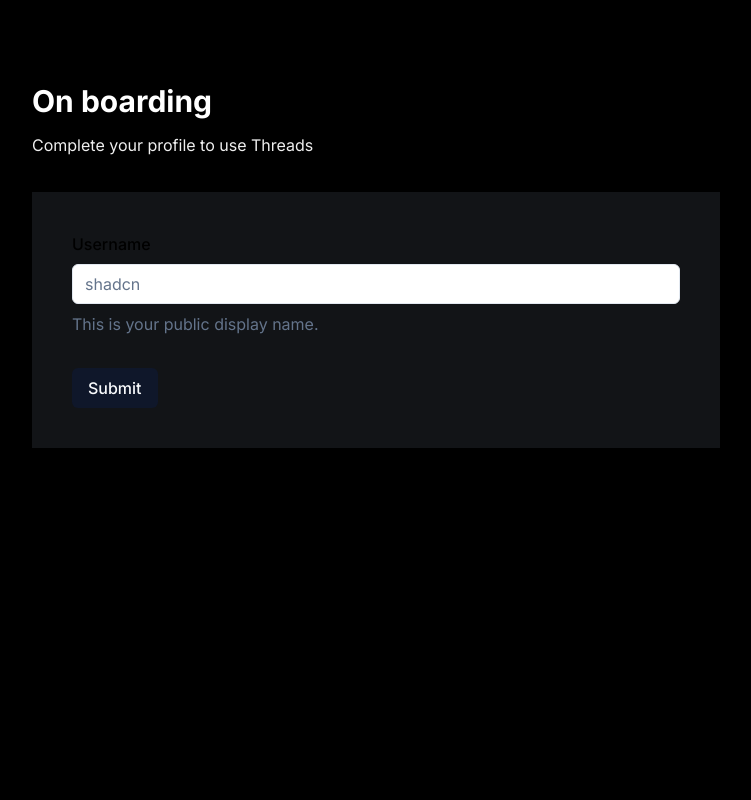
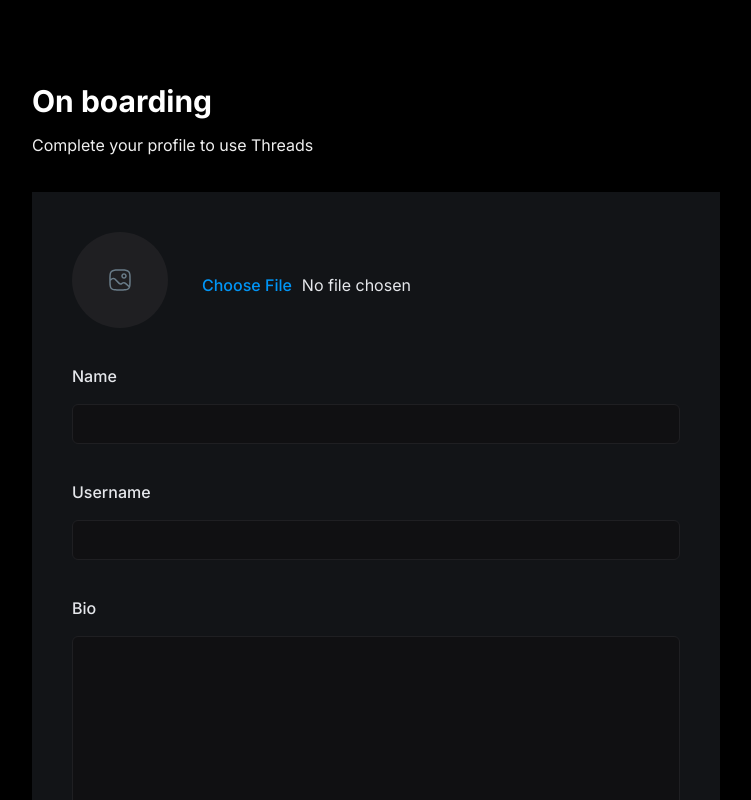
Before and after one commit to Alyona-Nekhryshchyniuk/Threads, a Next.js app: page /onboarding in a window 1280 px wide. Shown: the top 800 px of the page, without its empty margins (264-1015 px from the left). Built offline with nearby package versions, Linux system fonts and the light colour scheme; no server answers.

Commit message:
profile photo upload

```diff
--- a/components/forms/AccountProfile.tsx
+++ b/components/forms/AccountProfile.tsx
@@ -15,7 +15,10 @@ import {
 } from "@/components/ui/form";
 
 import { Input } from "@/components/ui/input";
+import { Textarea } from "@/components/ui/textarea";
 import * as z from "zod";
+import Image from "next/image";
+import { ChangeEvent, useState } from "react";
 
 interface Props {
   user: {
@@ -30,16 +33,17 @@ interface Props {
 }
 
 function AccountProfile({ user, btnTitle }: Props) {
+  const [files, setFiles] = useState<File[]>([]);
+
   const form = useForm({
     resolver: zodResolver(userValidation),
     defaultValues: {
-      proofile_photo: "",
-      name: "",
-      userName: "",
-      bio: "",
+      proofile_photo: user?.image || "",
+      name: user?.name || "",
+      userName: user?.username || "",
+      bio: user?.bio || "",
     },
   });
-
 
   function onSubmit(values: z.infer<typeof userValidation>) {
     // Do something with the form values.
@@ -47,30 +51,133 @@ function AccountProfile({ user, btnTitle }: Props) {
     console.log(values);
   }
 
+  const handleImage = (
+    e: ChangeEvent<HTMLInputElement>,
+    fieldChange: (value: string) => void
+  ) => {
+    e.preventDefault();
+    const fileReader = new FileReader();
+    if (e.target.files && e.target.files.length > 0) {
+      const file = e.target.files[0];
+      setFiles(Array.from(e.target.files));
+      if (!file.type.includes("image")) return;
+      fileReader.readAsDataURL(file);
+      fileReader.onload = async (event) => {
+        // const imageDataURL = event.target?.result?.toString() || "";
+        // const imageDataURL = URL.createObjectURL(file);
+        let url = fileReader.result as string;
+        fieldChange(url);
+      };
+    }
+  };
+
   return (
     <Form {...form}>
-      <form onSubmit={form.handleSubmit(onSubmit)} className="space-y-8">
+      <form
+        onSubmit={form.handleSubmit(onSubmit)}
+        className="flex flex-col justify-start gap-10"
+      >
         <FormField
           control={form.control}
-          name="userName"
+          name="profile_photo"
           render={({ field }) => (
-            <FormItem>
-              <FormLabel>Username</FormLabel>
-              <FormControl>
-                <Input placeholder="shadcn" {...field} />
+            <FormItem className="flex items-center gap-4">
+              <FormLabel className="account-form_image-label">
+                {field.value ? (
+                  <Image
+                    alt="profile"
+                    src={field.value}
+                    width={96}
+                    height={96}
+                    priority
+                    className="rounded-full object-contain"
+                  />
+                ) : (
+                  <Image
+                    alt="mock-profile"
+                    src="/assets/profile.svg"
+                    width={24}
+                    height={24}
+                    className="object-contain"
+                  />
+                )}
+              </FormLabel>
+              <FormControl className="flex-1 text-base-semibold text-gray-200">
+                <Input
+                  type="file"
+                  accept="image/*"
+                  placeholder="Upload a photo"
+                  className="account-form_image-input"
+                  onChange={(e) => {
+                    handleImage(e, field.onChange);
+                  }}
+                />
               </FormControl>
-              <FormDescription>
-                This is your public display name.
-              </FormDescription>
-              <FormMessage />
             </FormItem>
           )}
         />
-        <Button type="submit">Submit</Button>
+        <FormField
+          control={form.control}
+          name="name"
+          render={({ field }) => (
+            <FormItem className="flex flex-col gap-3 w-full">
+              <FormLabel className="taxt-base-semibold text-gray-200">
+                Name
+              </FormLabel>
+              <FormControl>
+                <Input
+                  type="text"
+                  className="account-form_input no-focus"
+                  {...field}
+                />
+              </FormControl>
+            </FormItem>
+          )}
+        />
+
+        <FormField
+          control={form.control}
+          name="username"
+          render={({ field }) => (
+            <FormItem className="flex flex-col gap-3 w-full">
+              <FormLabel className="taxt-base-semibold text-gray-200">
+                Username
+              </FormLabel>
+              <FormControl>
+                <Input
+                  type="text"
+                  className="account-form_input no-focus"
+                  {...field}
+                />
+              </FormControl>
+            </FormItem>
+          )}
+        />
+
+        <FormField
+          control={form.control}
+          name="bio"
+          render={({ field }) => (
+            <FormItem className="flex flex-col gap-3 w-full">
+              <FormLabel className="taxt-base-semibold text-gray-200">
+                Bio
+              </FormLabel>
+              <FormControl>
+                <Textarea
+                  rows={10}
+                  className="account-form_input no-focus"
+                  {...field}
+                />
+              </FormControl>
+            </FormItem>
+          )}
+        />
+        <Button type="submit" className="bg-primary-500">
+          Submit
+        </Button>
       </form>
     </Form>
   );
-
 }
 
 export default AccountProfile;
--- /dev/null
+++ b/components/ui/textarea.tsx
@@ -0,0 +1,24 @@
+import * as React from "react"
+
+import { cn } from "@/lib/utils"
+
+export interface TextareaProps
+  extends React.TextareaHTMLAttributes<HTMLTextAreaElement> {}
+
+const Textarea = React.forwardRef<HTMLTextAreaElement, TextareaProps>(
+  ({ className, ...props }, ref) => {
+    return (
+      <textarea
+        className={cn(
+          "flex min-h-[80px] w-full rounded-md border border-slate-200 border-slate-200 bg-white px-3 py-2 text-sm ring-offset-white placeholder:text-slate-500 focus-visible:outline-none focus-visible:ring-2 focus-visible:ring-slate-950 focus-visible:ring-offset-2 disabled:cursor-not-allowed disabled:opacity-50 dark:border-slate-800 dark:border-slate-800 dark:bg-slate-950 dark:ring-offset-slate-950 dark:placeholder:text-slate-400 dark:focus-visible:ring-slate-300",
+          className
+        )}
+        ref={ref}
+        {...props}
+      />
+    )
+  }
+)
+Textarea.displayName = "Textarea"
+
+export { Textarea }
--- a/next.config.js
+++ b/next.config.js
@@ -1,4 +1,29 @@
 /** @type {import('next').NextConfig} */
-const nextConfig = {}
+const nextConfig = {
+  experimental: {
+    serverActions: true,
+    serverComponentsExternalPackages: ["mongoose"],
+  },
+  //   images: {
+  //     remotePatterns: [
+  //       {
+  //         protocol: "https",
+  //         hostname: "img.clerk.com",
+  //       },
+  //       {
+  //         protocol: "https",
+  //         hostname: "images.clerk.dev",
+  //       },
+  //       {
+  //         protocol: "https",
+  //         hostname: "uploadthing.com",
+  //       },
+  //       {
+  //         protocol: "https",
+  //         hostname: "placehold.co",
+  //       },
+  //     ],
+  //   },
+};
 
-module.exports = nextConfig
+module.exports = nextConfig;
```
